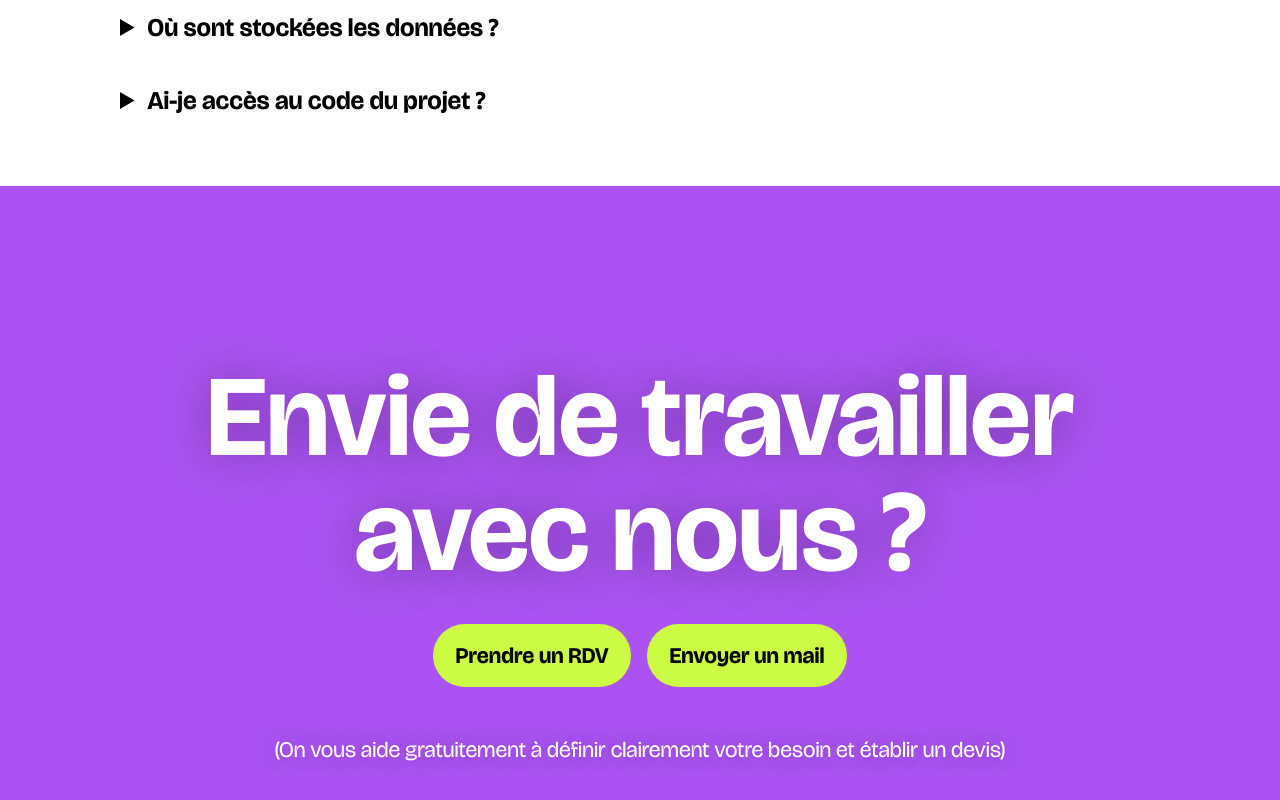
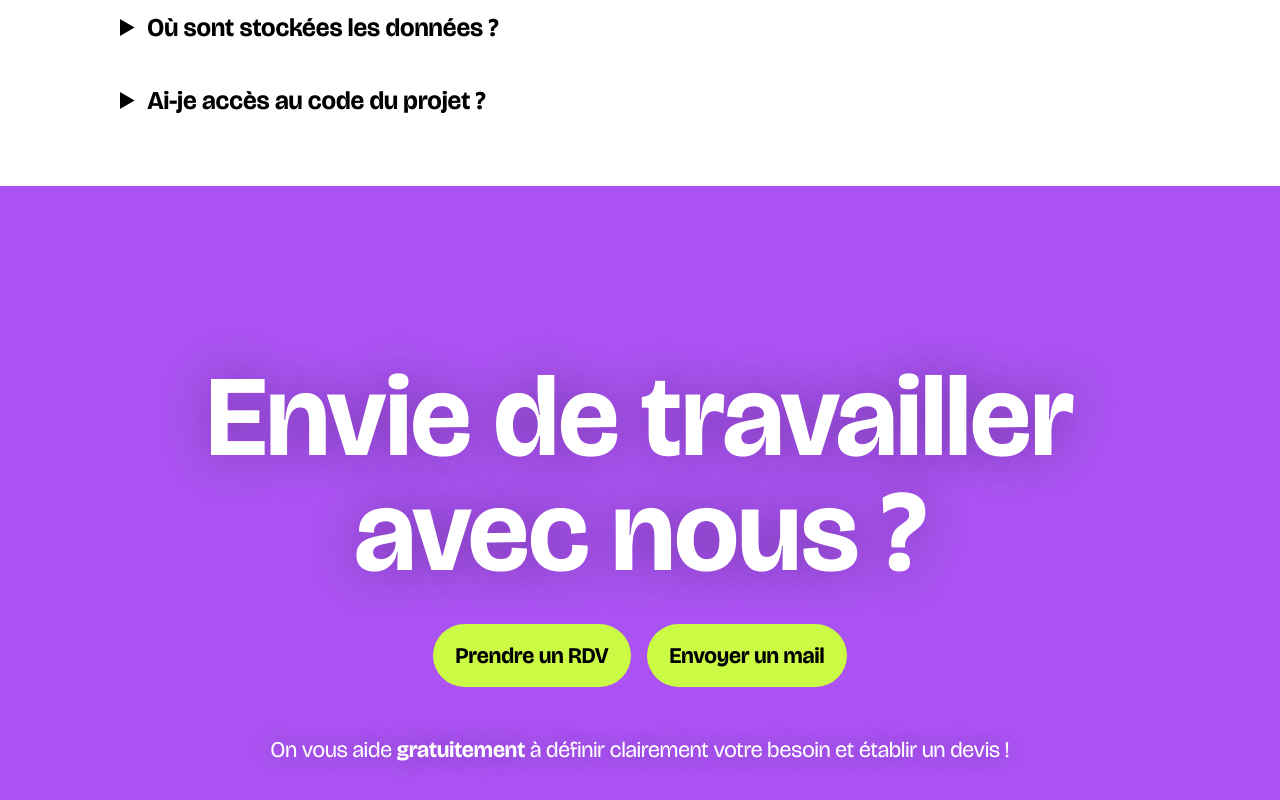
Before and after one commit to les3dev/website, a SvelteKit app: page / in a window 1280 px wide. Shown: the part 4023-4823 px from the top of the page. Built offline with nearby package versions, Linux system fonts and the light colour scheme; no server answers.

Commit message:
feat: remove useless () in contact

```diff
--- a/src/routes/+page.svelte
+++ b/src/routes/+page.svelte
@@ -190,7 +190,7 @@
         <a role="button" href="https://calendly.com/les3dev/30min">Prendre un RDV</a>
         <a role="button" href="mailto:contact@les3.dev">Envoyer un mail</a>
     </div>
-    <div class="subtitle" style:margin-top="2em">(On vous aide gratuitement à définir clairement votre besoin et établir un devis)</div>
+    <div class="subtitle" style:margin-top="2em">On vous aide <strong>gratuitement</strong> à définir clairement votre besoin et établir un devis !</div>
 </section>
 
 <Menu />
```
